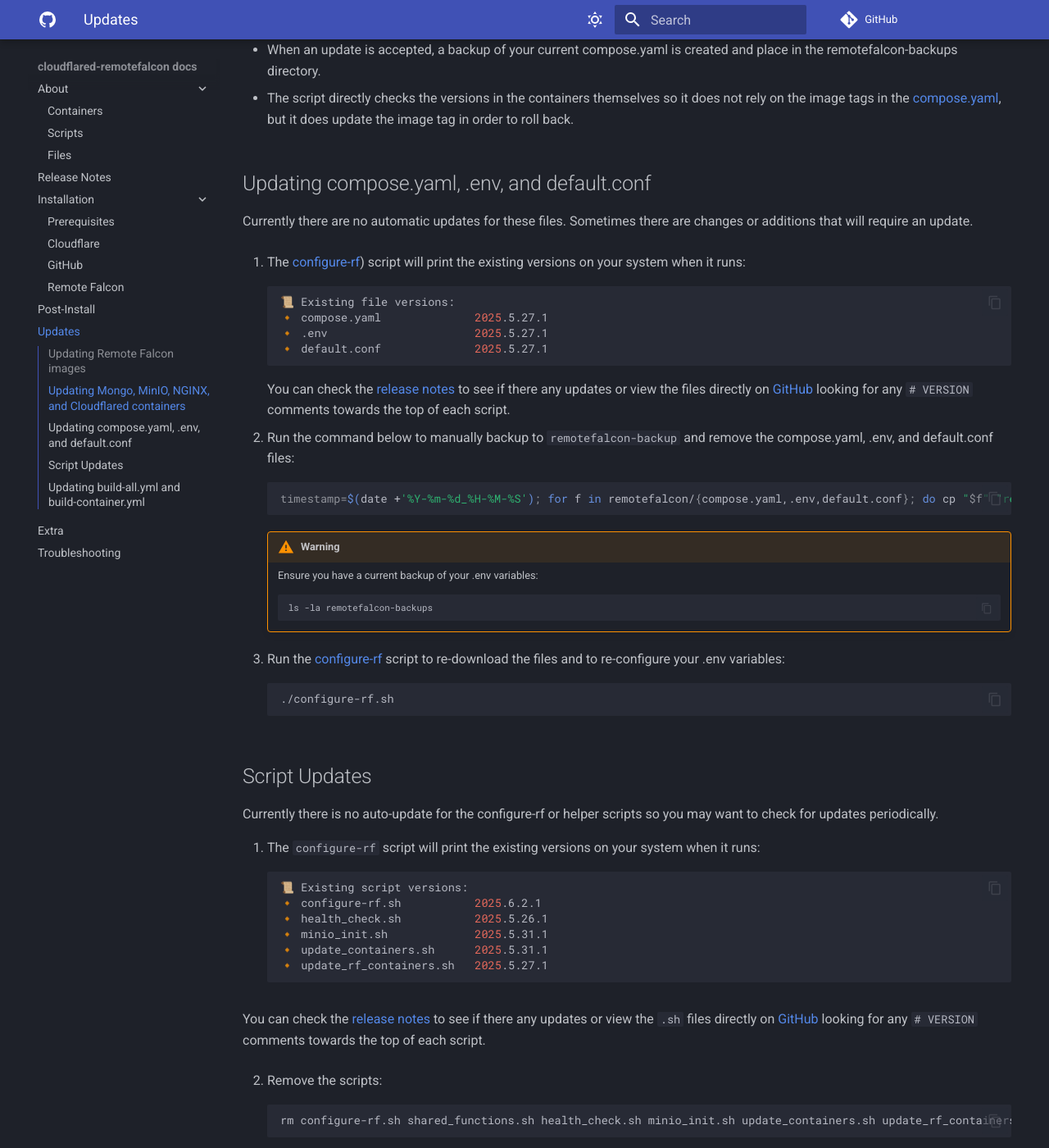
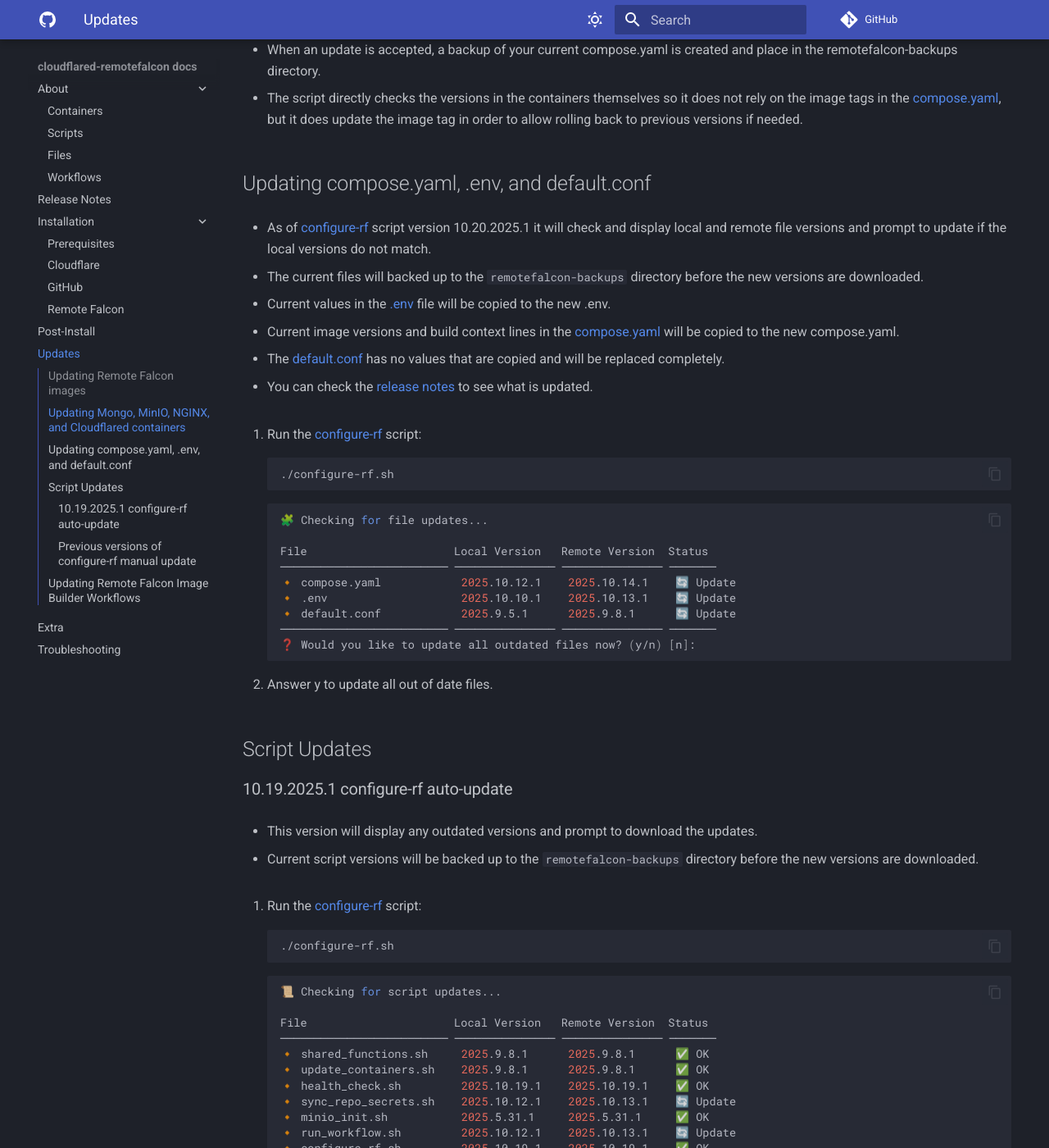
Before and after one commit to Ne0n09/cfrfdocs, an MkDocs documentation site: the page built from docs/updates.md, in a window 1280 px wide and 1400 px high, scrolled down 864 px. Shown: the whole window at 82% size. Built offline with MkDocs 1.6.1 and Material for MkDocs 9.7.7, drawn with Linux system fonts in a browser that asks for light colours; comment, search, counter and statistics services are not loaded; some of the changed text lies outside the part shown.

Commit message:
Easier upates!

````diff
--- /dev/null
+++ b/docs/about/workflows.md
@@ -0,0 +1,26 @@
+If you configured GitHub during the configure-rf script then you will have a private repository created from the[remote-falcon-image-builder](https://github.com/Ne0n09/remote-falcon-image-builder) template repository.
+
+- The repository will have two workflows.
+
+- The workflows can be run manually on GitHub under Actions:
+![github_run_workflow.png](../images/github_run_workflow.png)
+
+## build-all.yml
+
+- The [build-all.yml](https://github.com/Ne0n09/remote-falcon-image-builder/blob/main/.github/workflows/build-all.yml) will build all Remote Falcon images on GitHub and push them to your private GitHub Container Registry to allow for easy updates.
+
+- The workflow runs daily at 11:00 PM Central Time to check for any new updates from the RF repositories.
+
+## build-container.yml
+
+- the [build-container.yml](https://github.com/Ne0n09/mlightsdevtest/blob/main/.github/workflows/build-container.yml) workflow is intended to build a single Remote Falcon image if a manual update is performed and the image does not already exist in GHCR.
+
+## Secrets
+
+- The workflows utilize secrets stored under your repository.
+
+- The [sync_repo_secrets](scripts.md#sync_repo_secretssh) script will automatically sync the repo secrets.
+
+- You can manually update the secrets under Settings -> Secrets and variables -> Actions:
+
+    ![github_repo_secrets.png](../images/github_repo_secrets.png)
--- a/docs/release-notes.md
+++ b/docs/release-notes.md
@@ -1,8 +1,18 @@
 # Release Notes
+
+## 2025.22.1
+
+- Easier updates! When running configure-rf.sh it will display current local versions of [scripts](about/scripts.md), [files](about/files.md), and workflow versions and compare them to the latest available versions on GitHub.
+
+- Updated configure-rf.sh to prompt for [compose.yaml, .env, and default.conf updates](updates.md#updating-composeyaml-env-and-defaultconf) to assist with downloading new config file updates.
+
+- Updated configure-rf.sh to prompt for [Remote Falcon Image Builder workflow updates](updates.md#updating-remote-falcon-image-builder-workflows).
+
+- Removed ghcr.io/${REPO}/ from the default compose.yaml. This will automatically get updated by update_compose_image_path in shared_function.sh when update_container.sh or configure-rf.sh is run.
 
 ## 2025.10.19.1
 
-- Added [setup_cloudflare.sh](install/cloudflare.md#automatic-configuration) to assist with automatic initial Cloudflare domain, certificate, SSL/TLS, tunnel, and DNS settings.
+- Added [setup_cloudflare.sh](install/cloudflare.md#automatic-configuration) to assist with automatic Cloudflare domain, certificate, SSL/TLS, tunnel, and DNS settings for initial or existing installations.
 
 - Updated health_check.sh to include check for plugins-api and viewer not connecting to mongo.
 
@@ -10,7 +20,7 @@
 
 - Updated health_check.sh NGINX health check so if on-disk cert/key is changed NGINX will be restarted if it is running.
 
-- Updated configure-rf.sh to display a prompt for script updates to assist in downloading new script updates.
+- Updated configure-rf.sh to display a prompt for [script updates](updates.md#script-updates) to assist in downloading new script updates.
 
 ## 2025.10.14.1
 
--- a/docs/updates.md
+++ b/docs/updates.md
@@ -34,68 +34,100 @@
 
 - When an update is accepted, a backup of your current compose.yaml is created and place in the remotefalcon-backups directory.
 
-- The script directly checks the versions in the containers themselves so it does not rely on the image tags in the [compose.yaml](about/files.md#composeyaml), but it does update the image tag in order to roll back.
+- The script directly checks the versions in the containers themselves so it does not rely on the image tags in the [compose.yaml](about/files.md#composeyaml), but it does update the image tag in order to allow rolling back to previous versions if needed.
 
 ## Updating compose.yaml, .env, and default.conf
 
-Currently there are no automatic updates for these files. Sometimes there are changes or additions that will require an update.
+- As of [configure-rf](about/scripts.md#configure-rfsh) script version 10.20.2025.1 it will check and display local and remote file versions and prompt to update if the local versions do not match.
 
-1. The [configure-rf](about/scripts.md#configure-rfsh)) script will print the existing versions on your system when it runs:
-```sh
-📜 Existing file versions:
-🔸 compose.yaml              2025.5.27.1
-🔸 .env                      2025.5.27.1
-🔸 default.conf              2025.5.27.1
-```
-You can check the [release notes](release-notes.md) to see if there any updates or view the files directly on [GitHub](https://github.com/Ne0n09/cloudflared-remotefalcon/tree/main/remotefalcon) looking for any `# VERSION` comments towards the top of each script.
+- The current files will backed up to the `remotefalcon-backups` directory before the new versions are downloaded.
 
-2. Run the command below to manually backup to `remotefalcon-backup` and remove the compose.yaml, .env, and default.conf files:
-```sh
-timestamp=$(date +'%Y-%m-%d_%H-%M-%S'); for f in remotefalcon/{compose.yaml,.env,default.conf}; do cp "$f" "remotefalcon-backups/$(basename "$f").backup-$timestamp" && rm "$f"; done
-```
+- Current values in the [.env](about/files.md#env) file will be copied to the new .env.
 
-    !!! warning
+- Current image versions and build context lines in the [compose.yaml](about/files.md#composeyaml) will be copied to the new compose.yaml.
 
-        Ensure you have a current backup of your .env variables:
-        ```sh
-        ls -la remotefalcon-backups
-        ```
+- The [default.conf](about/files#defaultconf) has no values that are copied and will be replaced completely.
 
-3. Run the [configure-rf](about/scripts.md#configure-rfsh) script to re-download the files and to re-configure your .env variables:
+- You can check the [release notes](release-notes.md) to see what is updated.
+
+1. Run the [configure-rf](about/scripts.md#configure-rfsh) script:
 ```sh
 ./configure-rf.sh
 ```
+```sh
+🧩 Checking for file updates...
+
+File                      Local Version   Remote Version  Status
+───────────────────────── ─────────────── ─────────────── ───────
+🔸 compose.yaml            2025.10.12.1    2025.10.14.1    🔄 Update
+🔸 .env                    2025.10.10.1    2025.10.13.1    🔄 Update
+🔸 default.conf            2025.9.5.1      2025.9.8.1      🔄 Update
+───────────────────────── ─────────────── ─────────────── ───────
+❓ Would you like to update all outdated files now? (y/n) [n]:
+```
+
+2. Answer y to update all out of date files.
 
 ## Script Updates
 
-Currently there is no auto-update for the configure-rf or helper scripts so you may want to check for updates periodically.
+### 10.19.2025.1 configure-rf auto-update
 
-1. The `configure-rf` script will print the existing versions on your system when it runs:
+- This version will display any outdated versions and prompt to download the updates.
+
+- Current script versions will be backed up to the `remotefalcon-backups` directory before the new versions are downloaded.
+
+1. Run the [configure-rf](about/scripts.md#configure-rfsh) script:
 ```sh
-📜 Existing script versions:
-🔸 configure-rf.sh           2025.6.2.1
-🔸 health_check.sh           2025.5.26.1
-🔸 minio_init.sh             2025.5.31.1
-🔸 update_containers.sh      2025.5.31.1
-🔸 update_rf_containers.sh   2025.5.27.1
+./configure-rf.sh
+```
+```sh
+📜 Checking for script updates...
+
+File                      Local Version   Remote Version  Status
+───────────────────────── ─────────────── ─────────────── ───────
+🔸 shared_functions.sh     2025.9.8.1      2025.9.8.1      ✅ OK
+🔸 update_containers.sh    2025.9.8.1      2025.9.8.1      ✅ OK
+🔸 health_check.sh         2025.10.19.1    2025.10.19.1    ✅ OK
+🔸 sync_repo_secrets.sh    2025.10.12.1    2025.10.13.1    🔄 Update
+🔸 minio_init.sh           2025.5.31.1     2025.5.31.1     ✅ OK
+🔸 run_workflow.sh         2025.10.12.1    2025.10.13.1    🔄 Update
+🔸 configure-rf.sh         2025.10.19.1    2025.10.19.1    ✅ OK
+───────────────────────── ─────────────── ─────────────── ───────
+❓ Would you like to update all outdated scripts now? (y/n) [n]:
 ```
 
-You can check the [release notes](release-notes.md) to see if there any updates or view the `.sh` files directly on [GitHub](https://github.com/Ne0n09/cloudflared-remotefalcon) looking for any `# VERSION` comments towards the top of each script.
+2. Answer y to update all out of date files.
 
-2. Remove the scripts:
+### Previous versions of configure-rf manual update
+
+1. Remove the scripts:
 ```sh
 rm configure-rf.sh shared_functions.sh health_check.sh minio_init.sh update_containers.sh update_rf_containers.sh run_workflow.sh sync_repo_secrets.sh
 ```
 
-3. The command below will re-download the configure-rf script and run it which will then re-download the helper scripts:
+2. The command below will re-download the configure-rf script and run it which will then re-download the helper scripts:
 ```sh
 curl -O https://raw.githubusercontent.com/Ne0n09/cloudflared-remotefalcon/main/configure-rf.sh; \
 chmod +x configure-rf.sh; \
 ./configure-rf.sh
 ```
 
-## Updating build-all.yml and build-container.yml
+## Updating Remote Falcon Image Builder Workflows
 
-Manually updating both of the .yml files is required for any changes that occur on the remote-falcon-image-builder template repo.
+- As of configure-rf script version 2025.10.22.1 automatic workflow updates are possible.
 
-Check the [workflows](https://github.com/Ne0n09/remote-falcon-image-builder/tree/main/.github/workflows) for any new updates and copy and paste them to your repo to apply any changes.
+- This feature requires that your GitHub Personal Access Token has the `workflow` permission.
+
+- If you previously created a GitHub PAT you may not have this permission and will have to follow the [GitHub](install/github.md#create-personal-access-token) setup to configure a new GitHub PAT and save it to your .env
+
+```sh
+📜 Checking for image builder workflow updates...
+🔗 https://github.com/Ne0n09/remote-falcon-image-builder/
+
+Workflow                  Your Version    Template Version Status
+───────────────────────── ─────────────── ─────────────── ───────
+🔸 build-all.yml           2025.8.25.1     2025.10.13.1    🔄 Update
+🔸 build-container.yml     2025.8.25.1     2025.10.13.1    🔄 Update
+───────────────────────── ─────────────── ─────────────── ───────
+❓ Would you like to update all image builder workflows now? (y/n) [n]:
+```
--- a/mkdocs.yml
+++ b/mkdocs.yml
@@ -52,6 +52,7 @@
     - 'Containers': about/containers.md
     - 'Scripts': about/scripts.md
     - 'Files': about/files.md
+    - 'Workflows': about/workflows.md
   - 'Release Notes': release-notes.md
   - 'Installation':
     - 'Installation': install/index.md
````
Also changed, not shown: docs/install/cloudflare.md (+1 -1 lines), docs/install/github.md (+3 -1 lines), docs/install/remotefalcon.md (+4 -2 lines), docs/images/github_pat_settings_v2.png (added), docs/images/github_repo_secrets.png (added), docs/images/github_run_workflow.png (added).
